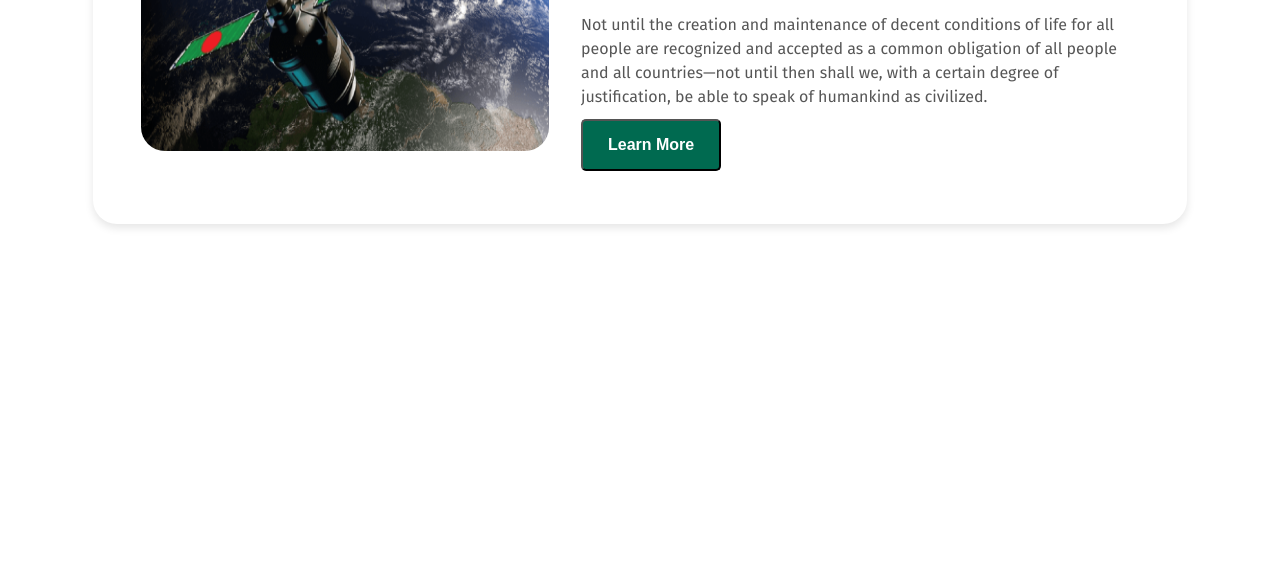
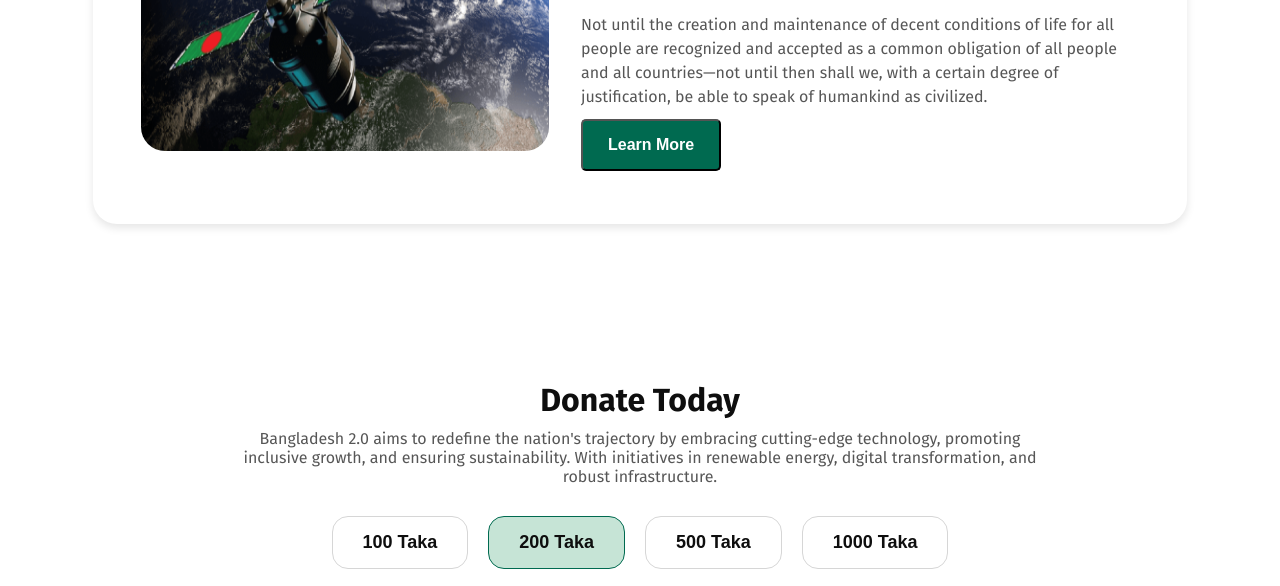
Before and after one commit to saikat-sudipta-shuva/b11-a1, a plain HTML site: page index.html in a window 1280 px wide. Shown: the part 2783-3369 px from the top of the page. Before the commit the page ends 3100 px from the top, so only its background shows below. Drawn offline with Linux system fonts and the light colour scheme.

Commit message:
Donate section

```diff
--- a/index.html
+++ b/index.html
@@ -27,12 +27,13 @@
           </div>
     </header>
     <main>
+      <!--Vision section-->
         <section class="visions">
           <div class="vision-header">
             <h3 class="visionn-title">The Vision of Future</h3>
             <p class="vision-description">Bangladesh 2.0 aims to redefine the nation’s trajectory by embracing cutting-edge technology, promoting inclusive growth, and ensuring sustainability. With initiatives in renewable energy, digital transformation, and robust infrastructure, the country is set to become a global model of development.</p>
           </div>
-            <vision class="vision-container">
+            <div class="vision-container">
 
                 <div class="vision vision-1">
                     <img src="assets/card-icon.png" alt="">
@@ -52,10 +53,9 @@
                     <p class="vision-description">Building state-of-the-art infrastructure to support economic growth and global competitiveness.</p>
                     <a href=""><button class=" btn-primary btn-v-3">Learn More</button></a>
                 </div>
-
-            </vision>
+            </div>
         </section>
-
+<!--Recent news section-->
             <section class="recent-news">
                 <div class="news-header">
                   <h2 class="visionn-title">Recent News</h2>
@@ -115,7 +115,30 @@
                   </div>
                 </div>
               </section>
+    <!--Donate section-->
+    <section class="donate-section">
+      <div class="donate-header">
+        <h2>Donate Today</h2>
+        <p>
+          Bangladesh 2.0 aims to redefine the nation's trajectory by embracing cutting-edge technology, promoting inclusive growth, and ensuring sustainability. With initiatives in renewable energy, digital transformation, and robust infrastructure.
+        </p>
+      </div>
 
+      <div class="donate-options">
+        <button class="donate-option">100 Taka</button>
+        <button class="donate-option active">200 Taka</button>
+        <button class="donate-option">500 Taka</button>
+        <button class="donate-option">1000 Taka</button>
+      </div>
+
+      <div class="donate-custom">
+        <input type="text" placeholder="Other Amount (Taka)" />
+      </div>
+
+      <div class="donate-button">
+        <button class="btn-primary btn-donate">Done Now</button>
+      </div>
+    </section>
 
 
     </main>
--- a/style.css
+++ b/style.css
@@ -213,3 +213,76 @@ nav{
 .btn-news-3:hover {
   background-color: #ec0ca5;
 }
+
+
+/* Donate Section */
+.donate-section {
+  padding: 40px 80px;
+  text-align: center;
+  border-radius: 16px;
+}
+
+.donate-header h2 {
+  font-size: 32px;
+  font-weight: 700;
+  color: #0e0e0e;
+  margin-bottom: 10px;
+}
+
+.donate-header p {
+  font-size: 16px;
+  font-weight: 400;
+  color: rgba(14, 14, 14, 0.7);
+  max-width: 800px;
+  margin: 0 auto 30px;
+}
+
+.donate-options {
+  display: flex;
+  justify-content: center;
+  gap: 20px;
+  margin-bottom: 20px;
+}
+
+.donate-option {
+  background-color: #ffffff;
+  border: 1px solid #d6d6d6;
+  border-radius: 16px;
+  padding: 15px 30px;
+  font-size: 18px;
+  font-weight: 600;
+  color: #0e0e0e;
+}
+
+.donate-option.active {
+  background-color: #c6e4d6;
+  border: 1px solid #006a50;
+  color: #0e0e0e;
+}
+
+.donate-option:hover {
+  background-color: #d98e8e;
+}
+
+.donate-custom input {
+  width: 300px;
+  padding: 12px 15px;
+  font-size: 16px;
+  font-weight: 400;
+  border: 1px solid #d6d6d6;
+  border-radius: 8px;
+  margin-bottom: 20px;
+}
+
+.donate-button .btn-donate {
+  background-color: #006a50;
+  color: #ffffff;
+  font-size: 16px;
+  font-weight: 600;
+  padding: 12px 25px;
+  border-radius: 8px;
+  border: none;
+}
+.donate-button .btn-donate:hover {
+  background-color: #6c3fbe;
+}
```
